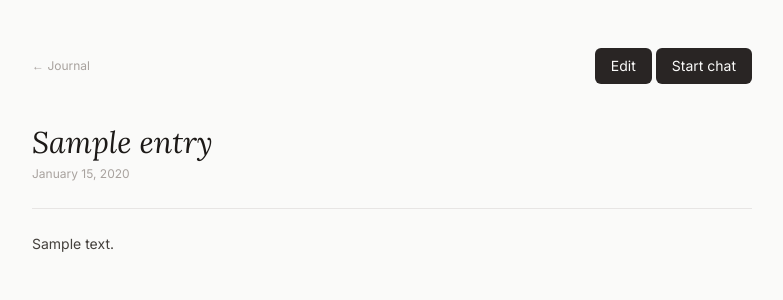
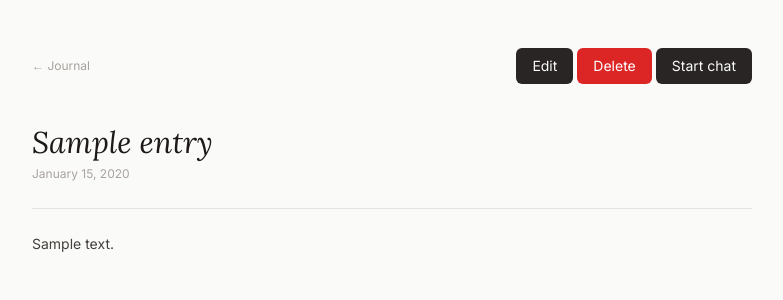
Before and after one commit to AlexGS00/Pawse-Journal, a Django app: page /journal/1/ in a window 1280 px wide. Shown: the part 57-357 px from the top of the page, without its empty margins (248-1031 px from the left). Run offline with Django 5.2, Linux system fonts and the light colour scheme; a user stored in the database is signed in; tables that the repository leaves empty hold one stand-in row (values such as "Sample post"); some libraries are stand-ins or nearby versions.

Commit message:
add delete feature for conversation and entry

```diff
--- /dev/null
+++ b/pawse/journal/static/js/delete_modal.js
@@ -0,0 +1,14 @@
+function openDeleteModal(url, label) {
+    document.getElementById("delete-modal-message").textContent =
+        "Are you sure you want to delete this " + label + "?";
+    document.getElementById("delete-modal-form").action = url;
+    document.getElementById("delete-modal").classList.remove("hidden");
+}
+
+function closeDeleteModal() {
+    document.getElementById("delete-modal").classList.add("hidden");
+}
+
+document.addEventListener("keydown", (e) => {
+    if (e.key === "Escape") closeDeleteModal();
+});
--- a/pawse/journal/templates/journal/entry_detail.html
+++ b/pawse/journal/templates/journal/entry_detail.html
@@ -8,11 +8,15 @@
 <div>
   <div class="flex items-center justify-between mb-10 h-full">
     <a href="{% url 'index' %}" class="text-xs text-stone-400 hover:text-stone-700 transition-colors">← Journal</a>
-    <div class="flex">
+    <div class="flex gap-1">
       <a href="{% url 'edit_entry' entry.id %}"
-        class="text-sm px-4 py-2 bg-stone-800 text-stone-50 rounded-md hover:bg-stone-700 transition-colors duration-150 me-1">
+        class="text-sm px-4 py-2 bg-stone-800 text-stone-50 rounded-md hover:bg-stone-700 transition-colors duration-150">
         Edit
       </a>
+      <button onclick="openDeleteModal('{% url 'delete_entry' entry.id %}', 'entry')"
+              class="text-sm px-4 py-2 bg-red-600 text-white rounded-md hover:bg-red-700 transition-colors duration-150">
+        Delete
+      </button>
       <button class="text-sm px-4 py-2 bg-stone-800 text-stone-50 rounded-md hover:bg-stone-700 transition-colors duration-150" id="chat-btn">Start chat</button>
     </div>
   </div>
--- a/pawse/journal/templates/journal/layout.html
+++ b/pawse/journal/templates/journal/layout.html
@@ -75,6 +75,28 @@
     </main>
 
     <script src="{% static 'js/navbar.js' %}"></script>
+    <script src="{% static 'js/delete_modal.js' %}"></script>
+
+    <!-- Delete confirmation modal -->
+    <div id="delete-modal" class="hidden fixed inset-0 z-50 flex items-center justify-center">
+      <div class="absolute inset-0 bg-stone-900/40" onclick="closeDeleteModal()"></div>
+      <div class="relative bg-white rounded-xl shadow-lg px-8 py-6 max-w-sm w-full mx-4 space-y-5">
+        <p id="delete-modal-message" class="font-serif italic text-lg text-stone-900"></p>
+        <div class="flex justify-end gap-3">
+          <button onclick="closeDeleteModal()"
+                  class="text-sm px-4 py-2 border border-stone-300 text-stone-600 rounded-md hover:border-stone-400 hover:text-stone-800 transition-colors">
+            Cancel
+          </button>
+          <form id="delete-modal-form" method="post">
+            {% csrf_token %}
+            <button type="submit"
+                    class="text-sm px-4 py-2 bg-red-600 text-white rounded-md hover:bg-red-700 transition-colors">
+              Delete
+            </button>
+          </form>
+        </div>
+      </div>
+    </div>
 
   </body>
 </html>
--- a/pawse/journal/urls.py
+++ b/pawse/journal/urls.py
@@ -12,6 +12,8 @@ urlpatterns = [
     path("journal/<int:entry_id>/chat/start/", views.start_conversation, name="start_conversation"),
     path("conversation/<int:conversation_id>/message/", views.send_message, name="send_message"),
     path("conversation/<int:conversation_id>/rename/", views.rename_conversation, name="rename_conversation"),
+    path("conversation/<int:conversation_id>/delete/", views.delete_conversation, name="delete_conversation"),
+    path("journal/<int:entry_id>/delete/", views.delete_entry, name="delete_entry"),
     path("register", views.register, name="register"),
     path("login", views.login_view, name="login"),
     path("logout", views.logout_view, name="logout"),
--- a/pawse/journal/views.py
+++ b/pawse/journal/views.py
@@ -116,6 +116,22 @@ def create_entry(request):
 
 @login_required
 @require_POST
+def delete_conversation(request, conversation_id):
+    conversation = get_object_or_404(Conversation, id=conversation_id, user=request.user)
+    conversation.delete()
+    return redirect("chat_index")
+
+
+@login_required
+@require_POST
+def delete_entry(request, entry_id):
+    entry = get_object_or_404(Entry, id=entry_id, user=request.user)
+    entry.delete()
+    return redirect("index")
+
+
+@login_required
+@require_POST
 def start_free_conversation(request):
     conversation = Conversation.objects.create(
         title="New conversation",
```
Also changed, not shown: pawse/journal/templates/journal/_conversation_card.html (+7 -3 lines), pawse/journal/templates/journal/_entry_card.html (+6 -5 lines).
